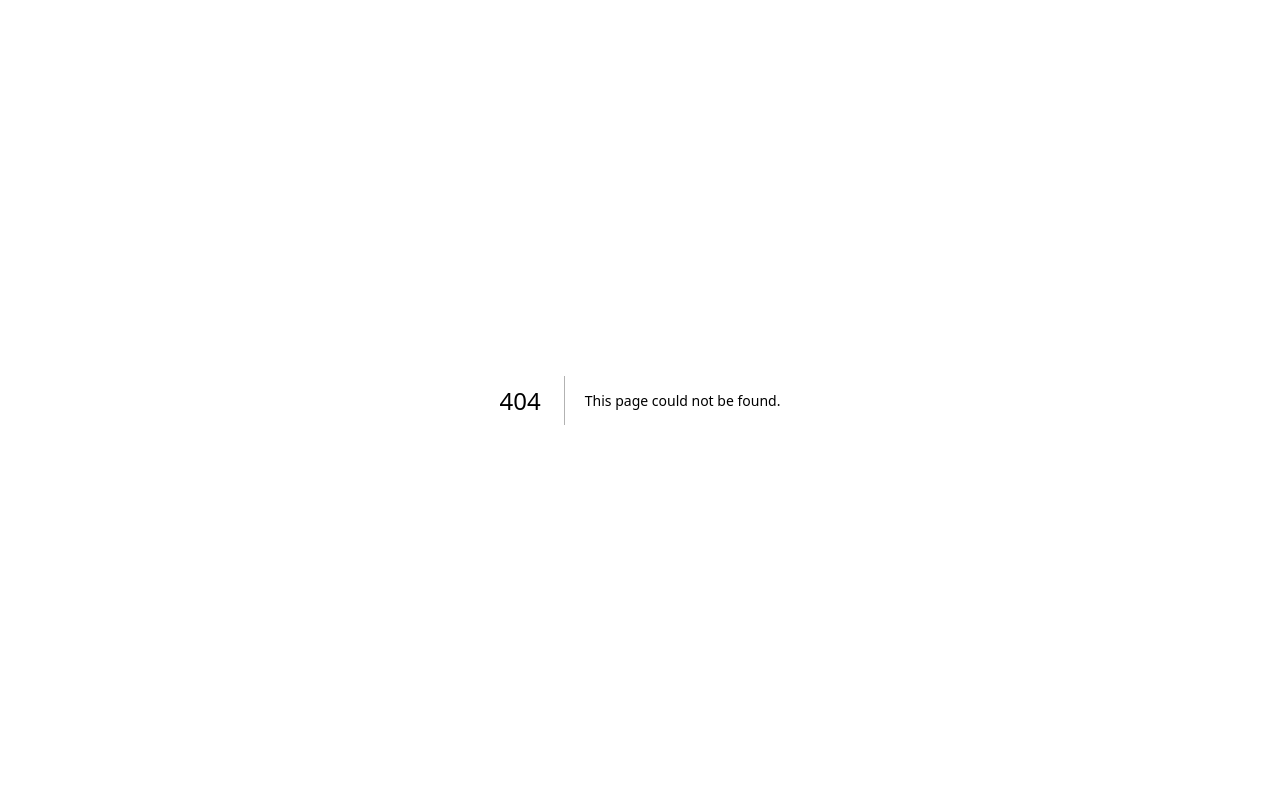
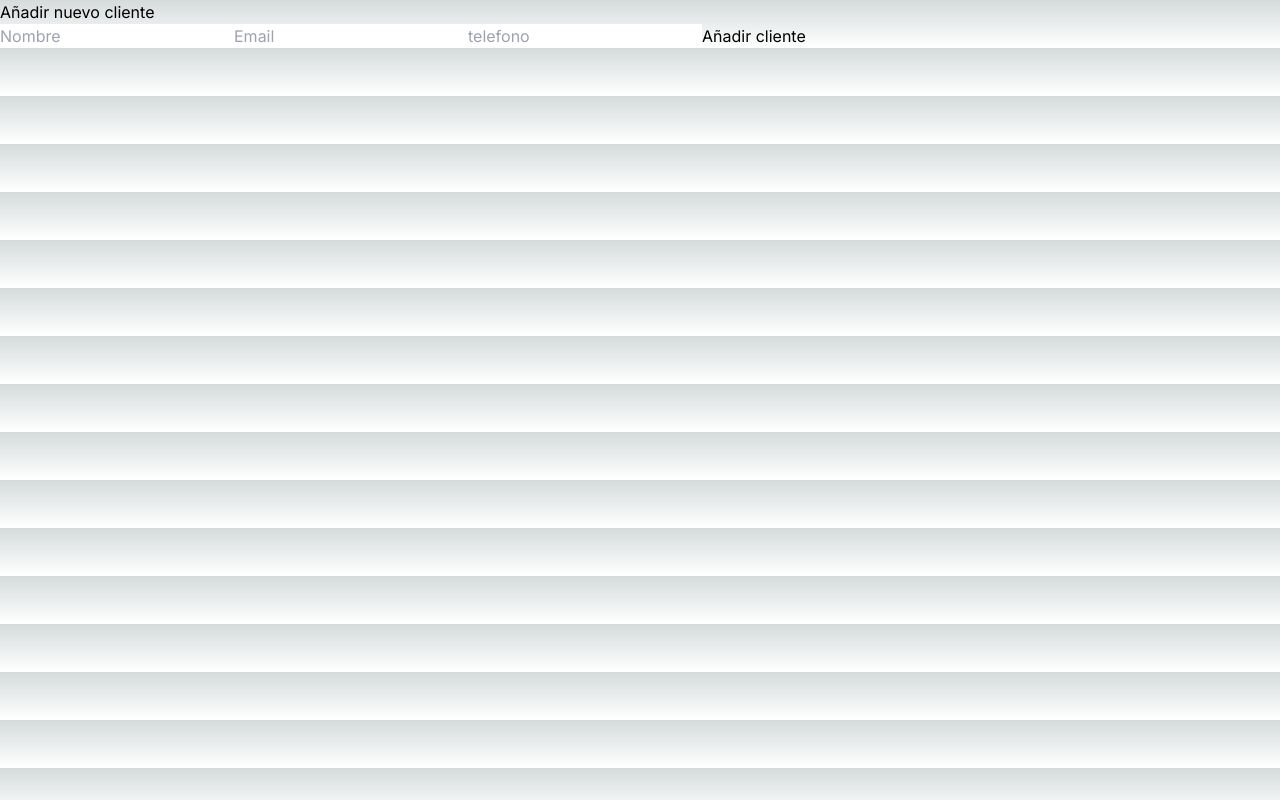
Before and after one commit to pablosecuen/carwash, a Next.js app: page /customer/create in a window 1280 px wide. Before the commit this address had no page. Built offline with nearby package versions, Linux system fonts and the light colour scheme.

Commit message:
feat: add create customer action and page

```diff
--- /dev/null
+++ b/src/actions/create-customer.ts
@@ -0,0 +1,9 @@
+export async function createCustomerAction(formData: FormData) {
+  'use server'
+  const data = {
+    name: formData.get('name') as string,
+    email: formData.get('email') as string,
+    phone: formData.get('phone') as string
+  }
+  console.log(data)
+}
--- /dev/null
+++ b/src/app/customer/create/page.tsx
@@ -0,0 +1,22 @@
+/* eslint-disable @typescript-eslint/no-misused-promises */
+import { createCustomerAction } from '@/actions/create-customer'
+
+export default function Page() {
+  return (
+    <main>
+      <h1>Añadir nuevo cliente</h1>
+      <form action={createCustomerAction}>
+        <label htmlFor='name'>
+          <input type='text' name='name' placeholder='Nombre' />
+        </label>
+        <label htmlFor='email'>
+          <input type='email' name='email' placeholder='Email' />
+        </label>
+        <label htmlFor='phone'>
+          <input type='tel' name='phone' placeholder='telefono' />
+        </label>
+        <button type='submit'>Añadir cliente</button>
+      </form>
+    </main>
+  )
+}
```
